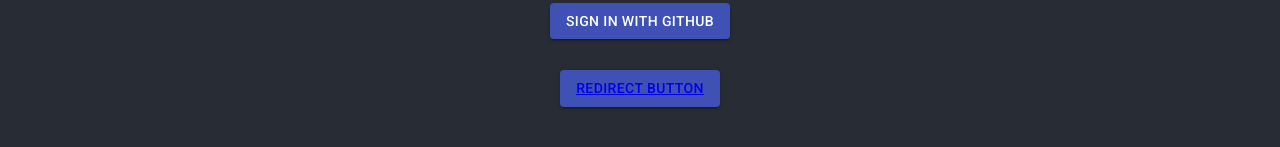
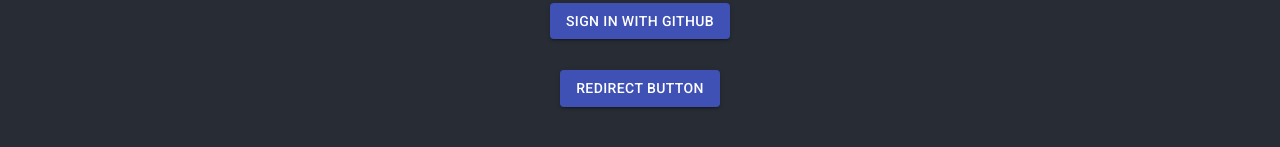
Before and after one commit to kylerioux/HackWestern6, a React (Create React App) app in the folder frontend/: page / in a window 1280 px wide. Shown: the part 629-776 px from the top of the page. Built offline with nearby package versions, Linux system fonts and the light colour scheme.

Commit message:
Nesting and function name

```diff
--- a/frontend/src/App.js
+++ b/frontend/src/App.js
@@ -12,14 +12,9 @@
 } from "react-router-dom";
 import Typography from '@material-ui/core/Typography';
 
-function handleClick(e) {
+function handleLogin(e) {
   e.preventDefault();
-  console.log('The link was clicked.');
-}
-
-function redirect(e) {
-  e.preventDefault();
-  console.log('The REDIRECT link was clicked.');
+  console.log('SIGN IN TO GITHUB PRESSED');
 }
 
 function App() {
@@ -70,15 +65,18 @@
 
     <br></br>
 
-    <Button variant="contained" color="primary" onClick={handleClick}>
+    <Button variant="contained" color="primary" onClick={handleLogin}>
       sign in with github
     </Button>
 
     <br></br>
 
-    <Button variant="contained" color="primary" onClick={redirect}>
-      <Link to="/about">REDIRECT BUTTON</Link>
-    </Button>
+    <Link to="/about">
+     <Button variant="contained" color="primary" >
+        REDIRECT BUTTON
+     </Button>
+    </Link>
+
   </header>
 </div>)
 
```
